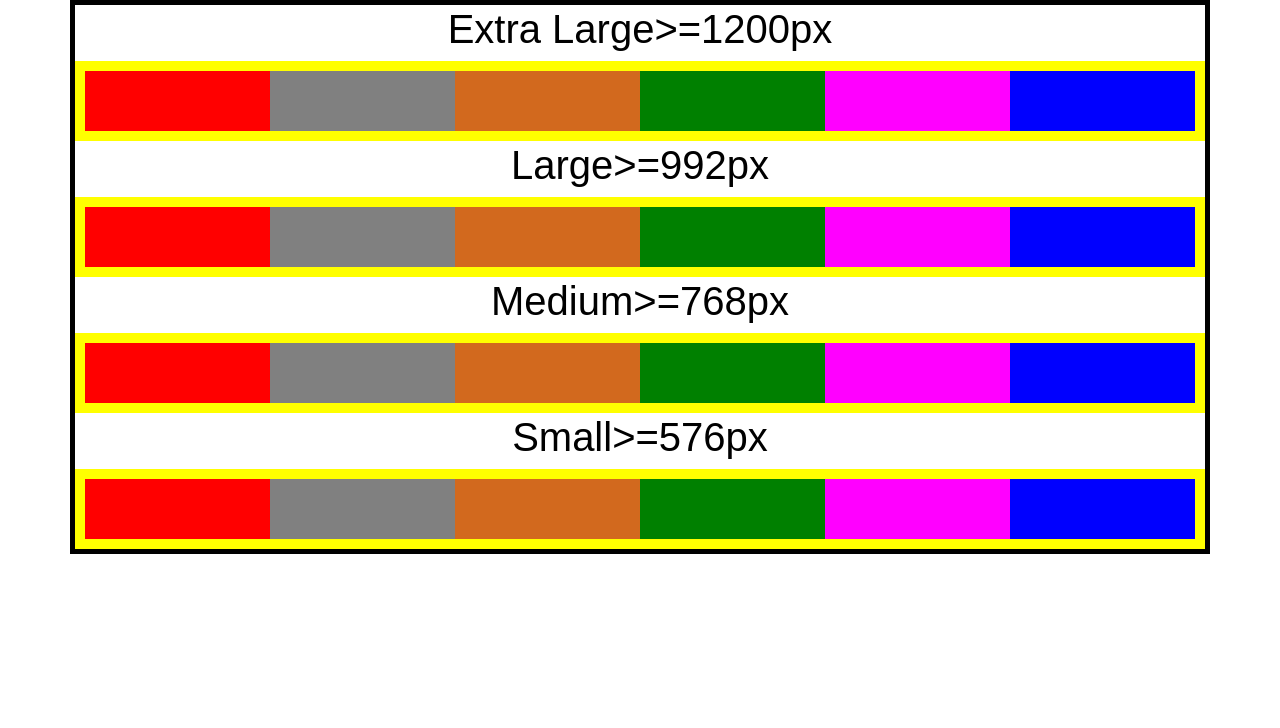
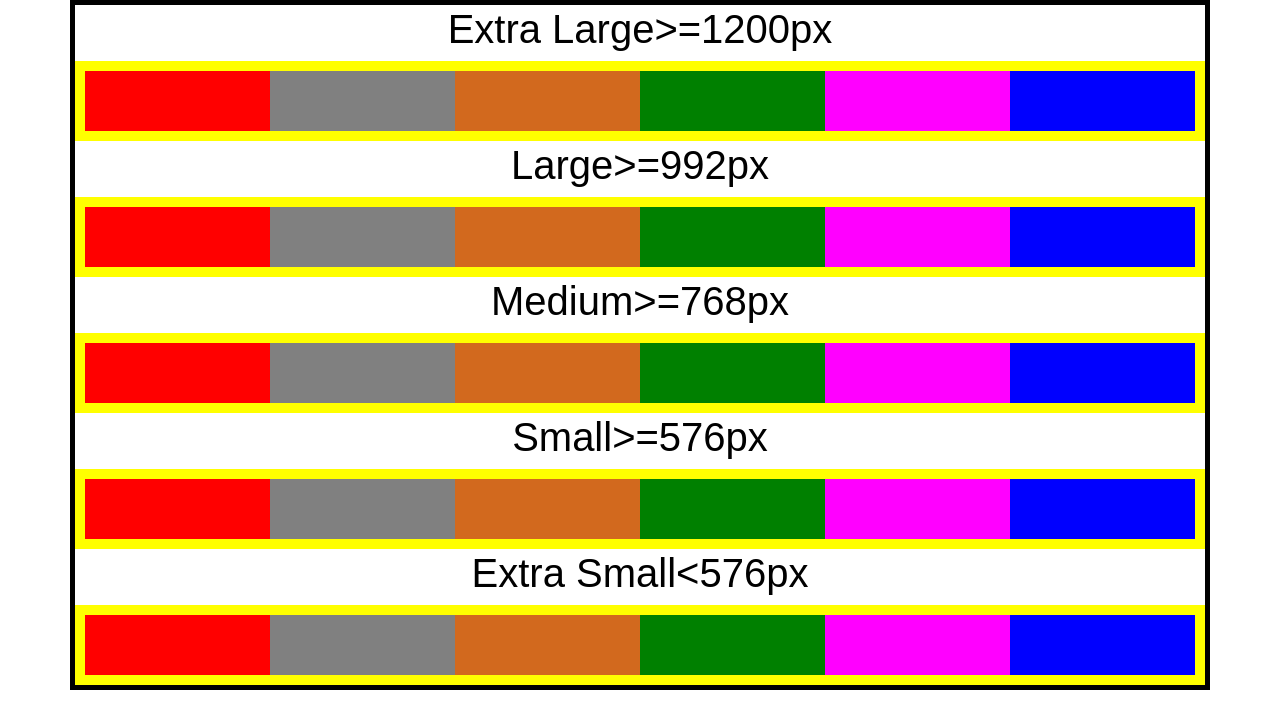
Before and after one commit to bandita123/bandita123.github.io, a plain HTML site: page BootStrapBreakPoint.html in a window 1280 px wide. Drawn offline with nearby package versions, Linux system fonts and the light colour scheme.

Commit message:
Updated For Extra Small

```diff
--- a/BootStrapBreakPoint.html
+++ b/BootStrapBreakPoint.html
@@ -49,6 +49,15 @@
       <div class="col-sm-2 ediv"></div>
       <div class="col-sm-2 fdiv"></div>
     </div>
+    <h1 class="text-center">Extra Small<576px</h1>
+    <div class="row arow">
+      <div class="col-2 adiv"></div>
+      <div class="col-2 bdiv"></div>
+      <div class="col-2 cdiv"></div>
+      <div class="col-2 ddiv"></div>
+      <div class="col-2 ediv"></div>
+      <div class="col-2 fdiv"></div>
+    </div>
 
   </div>
 
```
